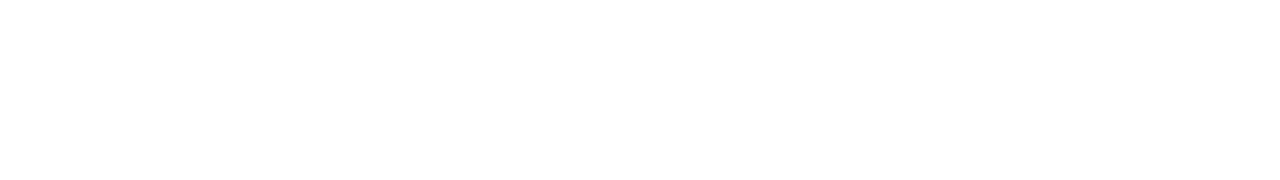
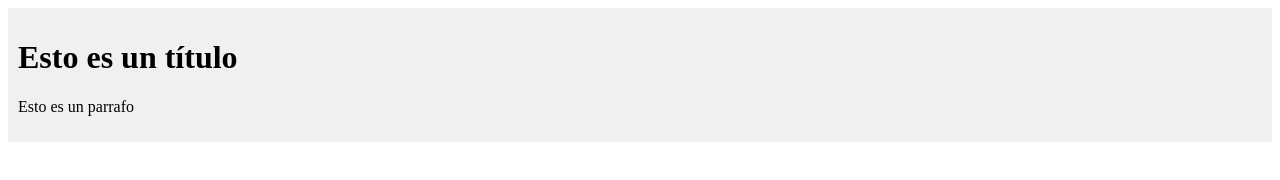
Before and after one commit to yatusabebeibe/118LMSGIUnidad3, a plain HTML site: page 05/index.html in a window 1280 px wide. Drawn offline with Linux system fonts and the light colour scheme.

Commit message:
20250331 - Ej 4 & 5

```diff
--- a/05/index.html
+++ b/05/index.html
@@ -7,5 +7,13 @@
 </head>
 <body>
     <header class="card"></header>
+    <script>
+        var header = document.querySelector("header")
+
+        header.innerHTML="<h1>Esto es un título</h1>"
+        header.innerHTML+="<p>Esto es un parrafo</p>"
+        header.style.background="#f0f0f0"
+        header.style.padding="10px"
+    </script>
 </body>
 </html>
```
Also changed, not shown: 04/index.html (+1 -1 lines).
